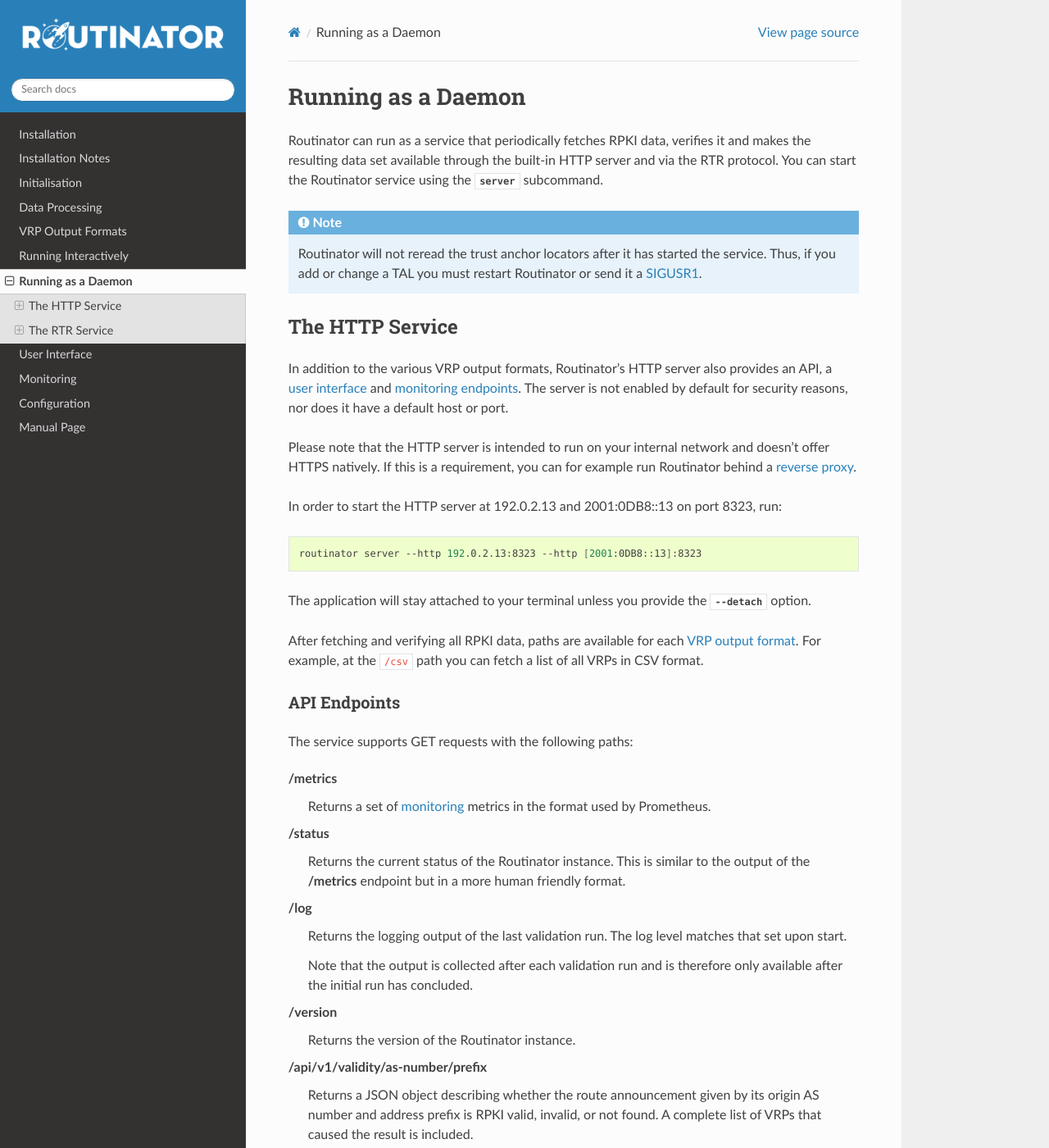
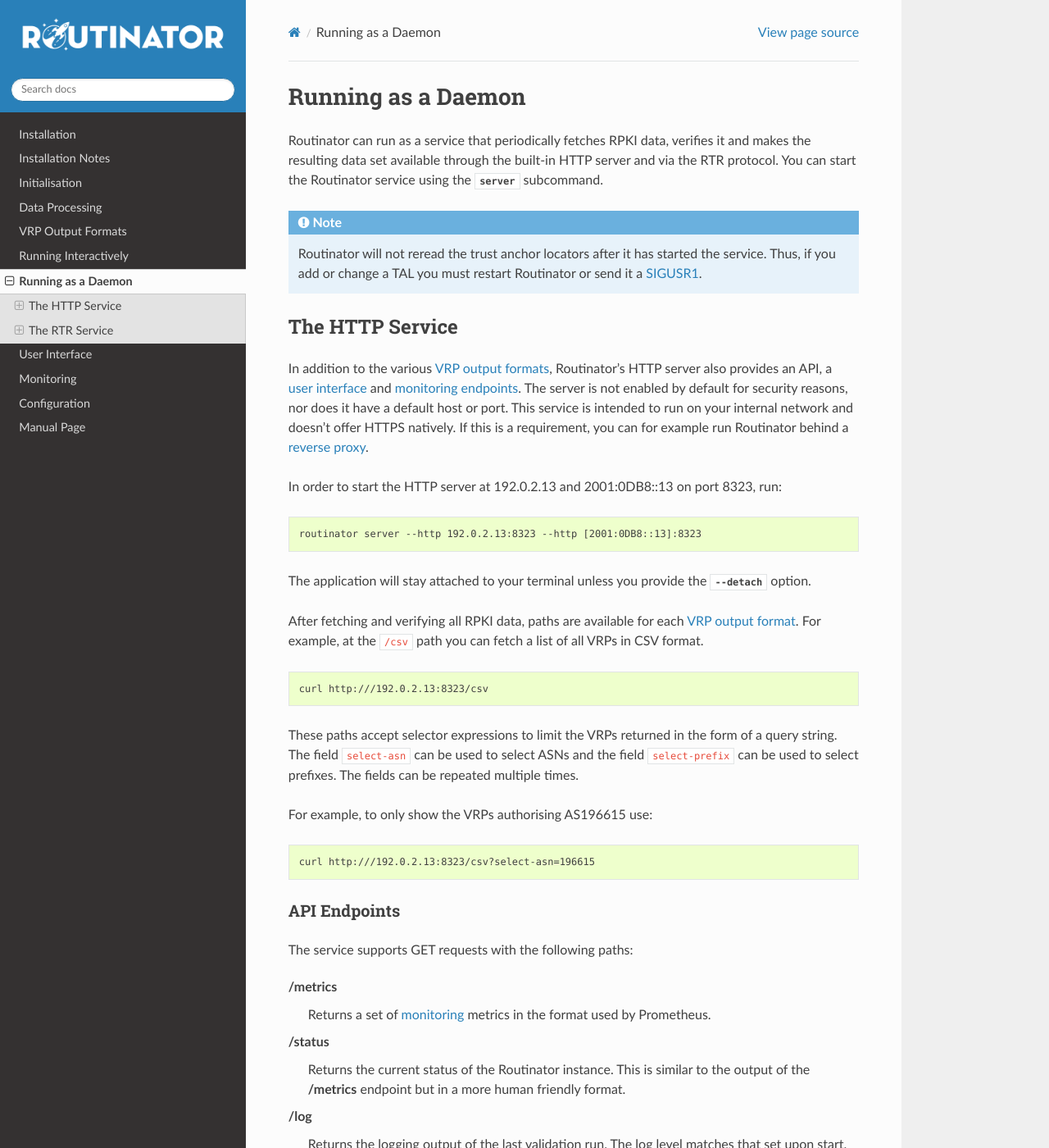
Before and after one commit to NLnetLabs/routinator, a Sphinx documentation site: the page built from source/daemon.rst, in a window 1280 px wide and 1400 px high. Shown: the whole window at 82% size. Built offline with Sphinx 7.4.7 and the Read the Docs theme 2.0.0, drawn with Linux system fonts in a browser that asks for light colours; some of the changed text lies outside the part shown.

Commit message:
typos and formatting

```diff
--- a/source/daemon.rst
+++ b/source/daemon.rst
@@ -15,20 +15,19 @@
 The HTTP Service
 ----------------
 
-In addition to the various VRP output formats, Routinator's HTTP server also
-provides an API, a :ref:`user interface <doc_routinator_ui>` and
-:ref:`monitoring endpoints <doc_routinator_monitoring>`. The server is not
-enabled by default for security reasons, nor does it have a default host or
-port.
-
-Please note that the HTTP server is intended to run on your internal network and
-doesn't offer HTTPS natively. If this is a requirement, you can for example run
-Routinator behind a :ref:`reverse proxy <doc_routinator_reverse_proxy>`.
+In addition to the various :ref:`VRP output formats
+<doc_routinator_output_formats>`, Routinator's HTTP server also provides an API,
+a :ref:`user interface <doc_routinator_ui>` and :ref:`monitoring endpoints
+<doc_routinator_monitoring>`. The server is not enabled by default for security
+reasons, nor does it have a default host or port. This service is intended to
+run on your internal network and doesn't offer HTTPS natively. If this is a
+requirement, you can for example run Routinator behind a :ref:`reverse proxy
+<doc_routinator_reverse_proxy>`.
 
 In order to start the HTTP server at 192.0.2.13 and 2001:0DB8::13 on port 8323,
 run:
 
-.. code-block:: bash
+.. code-block:: text
 
    routinator server --http 192.0.2.13:8323 --http [2001:0DB8::13]:8323
 
@@ -38,6 +37,22 @@
 After fetching and verifying all RPKI data, paths are available for each
 :ref:`VRP output format <doc_routinator_output_formats>`. For example, at the
 ``/csv`` path you can fetch a list of all VRPs in CSV format.
+
+.. code-block:: text
+
+   curl http:///192.0.2.13:8323/csv
+
+These paths accept selector expressions to limit the VRPs returned in the form
+of a query string. The field ``select-asn`` can be used to select ASNs and
+the field ``select-prefix`` can be used to select prefixes. The fields can be
+repeated multiple times.
+
+For example, to only show the VRPs authorising AS196615 use:
+
+.. code-block:: text
+
+   curl http:///192.0.2.13:8323/csv?select-asn=196615
+
 
 API Endpoints
 """""""""""""
@@ -71,16 +86,6 @@
 :command:`/validity?asn=as-number&prefix=prefix`
      Same as above but with a more form-friendly calling convention.
 
-These paths accept selector expressions to limit the VRPs returned in the form
-of a query string. The field ``select-asn`` can be used to select ASNs and
-the field ``select-prefix`` can be used to select prefixes. The fields can be
-repeated multiple times. For example, to only show the VRPs from AS196615
-using the server from the earlier example, use:
-
-.. code-block:: text
-
-   http:///192.0.2.13:8323/csv?select-asn=196615
-
 The RTR Service
 ---------------
 
@@ -93,7 +98,7 @@
 a default host or port. Thus, in order to start the RTR server at 192.0.2.13 and
 2001:0DB8::13 on port 3323, run Routinator using the :subcmd:`server` command:
 
-.. code-block:: bash
+.. code-block:: text
 
    routinator server --rtr 192.0.2.13:3323 --rtr [2001:0DB8::13]:3323
 
@@ -134,7 +139,7 @@
 
 Make sure Routinator is running as an RTR server on localhost:
 
-.. code-block:: bash
+.. code-block:: text
 
    routinator server --rtr 127.0.0.1:3323
 
@@ -142,7 +147,7 @@
 
 3. Configure OpenSSH to expose an ``rpki-rtr`` subsystem that acts as a proxy into Routinator by editing the :file:`/etc/ssh/sshd_config` file or equivalent to include the following line:
 
-.. code-block:: text
+.. code-block:: bash
 
    # Define an `rpki-rtr` subsystem which is actually `netcat` used to
    # proxy STDIN/STDOUT to a running `routinator server --rtr 127.0.0.1:3323`
@@ -157,7 +162,7 @@
 
 5. Set up the router running IOS-XR using this example configuration:
 
-.. code-block:: bash
+.. code-block:: text
 
    router bgp 65534
     rpki server 192.168.0.100
@@ -176,7 +181,7 @@
 
 2. Make sure Routinator is running as an RTR server on localhost:
 
-.. code-block:: bash
+.. code-block:: text
 
    routinator server --rtr 127.0.0.1:3323
 
--- a/source/output-formats.rst
+++ b/source/output-formats.rst
@@ -13,7 +13,7 @@
 .. Tip:: In many of the output formats, the name of the trust anchor from where
          the VRP originated is provided. This name is derived from the file name
          of the TAL, without  the *.tal* extension. If you would like a
-         different name, The *tal-label* option in  the :ref:`configuration file
+         different name, the *tal-label* option in  the :ref:`configuration file
          <doc_routinator_configuration>` lets you create a mapping between the
          file name and your desired label.
 
```
Also changed, not shown: source/configuration.rst (+8 -7 lines), source/interactive.rst (+5 -4 lines).
